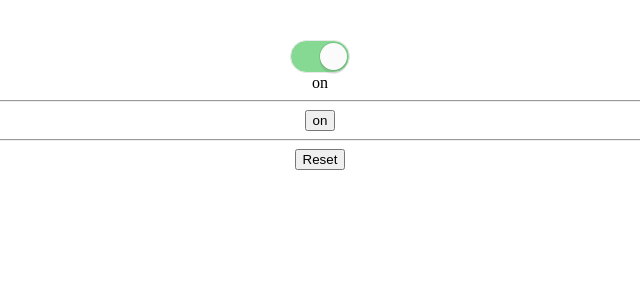
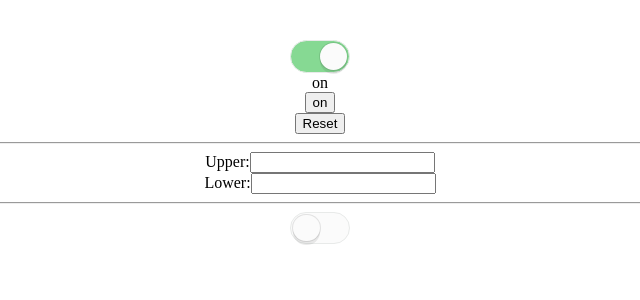
Before and after one commit to v1adko/advanced-react-patterns, a React (Create React App) app: page / in a window 1280 px wide. Shown: the top 300 px of the page, without its empty margins (320-960 px from the left). Built offline with nearby package versions, Linux system fonts and the light colour scheme; a web font is replaced by a local one.

Commit message:
Prepare for the next part

```diff
--- a/src/render-props-10/App.js
+++ b/src/render-props-10/App.js
@@ -1,10 +1,26 @@
 import React from 'react';
 import Toggle from './Toggle';
 import Switch from './Switch';
+import MyUpperCaseInput from './MyUpperCaseInput';
 
-function App() {
-  return (
+class App extends React.Component {
+  initialState = { timesClicked: 0, on: false };
+  state = this.initialState;
+
+  handleToggle = () => {
+    this.setState(({ timesClicked, on }) => ({
+      thimesClicked: timesClicked + 1,
+      on: timesClicked >= 4 ? false : !on
+    }));
+  };
+
+  handleReset;
+
+  render() {
+    const { timesClicked, on } = this.state;
+    return [
       <Toggle
+        key={'render-props'}
         defaultOn={true}
         onToggle={on => console.log('toggle', on)}
         onReset={on => console.log('reset', on)}
@@ -16,7 +32,7 @@ function App() {
               })}
             />
             {toggle.on ? 'on' : 'off'}
-          <hr />
+            <br />
             <button
               {...toggle.getTogglerProps({
                 onClick: () => alert('hi')
@@ -24,12 +40,42 @@ function App() {
             >
               {toggle.on ? 'on' : 'off'}
             </button>
-          <hr />
+            <br />
             <button onClick={() => toggle.reset()}>Reset</button>
           </div>
         )}
+      />,
+      <hr key="separator-1" />,
+      /* 14 Controlled component -example */
+      <MyUpperCaseInput key="controlled-component-example" />,
+      <hr key="separator-2" />,
+      /* 14 Control props in contro */
+      <Toggle
+        key="controlled-component-props"
+        on={on}
+        onToggle={this.handleToggle}
+        onReset={this.handleReset}
+        render={toggle => (
+          <div>
+            <Switch
+              {...toggle.getTogglerProps({
+                on: toggle.on
+              })}
             />
-  );
+            {timesClicked > 4 ? (
+              <div>
+                Whoa, you've clicked too much!
+                <br />
+                <button onClick={toggle.reset}>reset</button>
+              </div>
+            ) : timesClicked > 0 ? (
+              <div>Click count: {timesClicked}</div>
+            ) : null}
+          </div>
+        )}
+      />
+    ];
+  }
 }
 
 export default App;
--- /dev/null
+++ b/src/render-props-10/MyUpperCaseInput.js
@@ -0,0 +1,30 @@
+import React from 'react';
+
+class MyUpperCaseInput extends React.Component {
+  state = { upperValue: '', lowerValue: '' };
+
+  handleChange = e =>
+    this.setState({
+      upperValue: e.target.value.toUpperCase(),
+      lowerValue: e.target.value.toLowerCase()
+    });
+
+  render() {
+    const { upperValue, lowerValue } = this.state;
+    return (
+      <div>
+        <label>
+          Upper:
+          <input value={upperValue} onChange={this.handleChange} />
+        </label>
+        <br />
+        <label>
+          Lower:
+          <input value={lowerValue} onChange={this.handleChange} />
+        </label>
+      </div>
+    );
+  }
+}
+
+export default MyUpperCaseInput;
```
Lines whose indentation alone changed are shown as unchanged.
